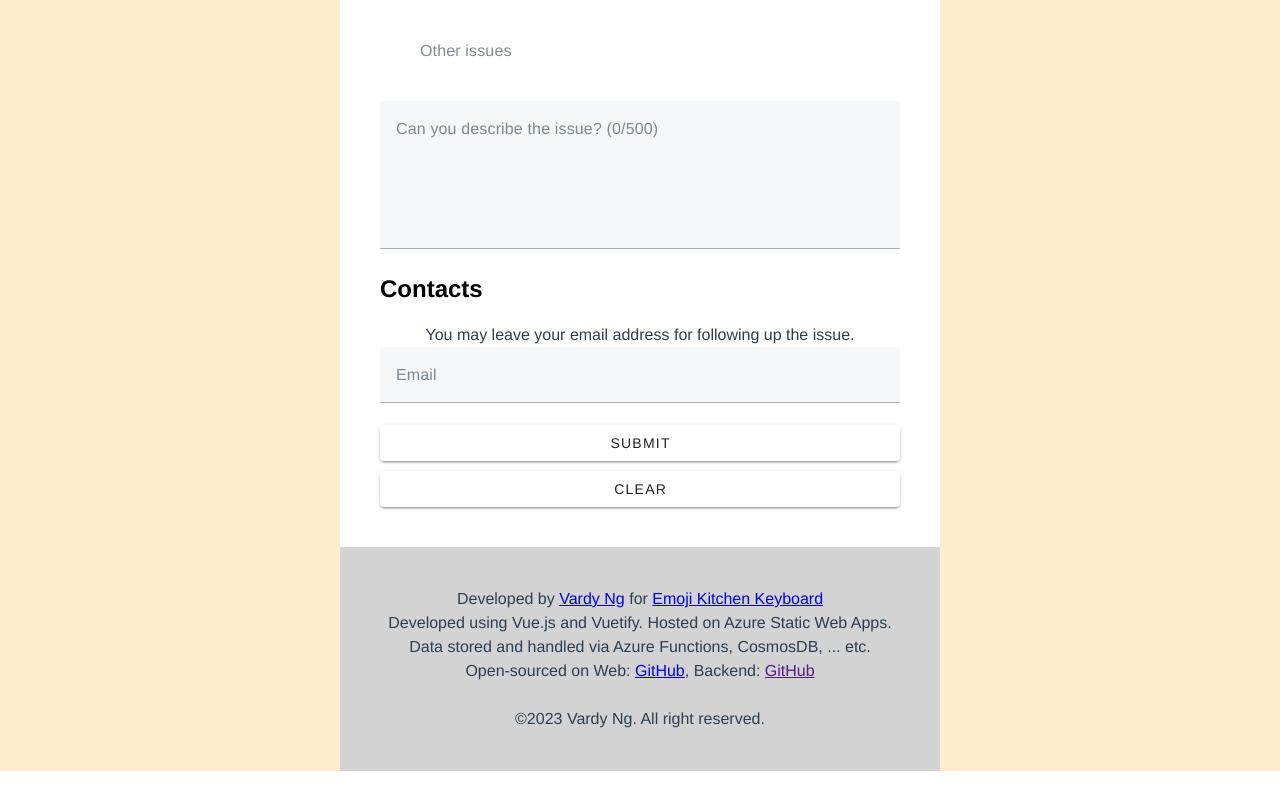
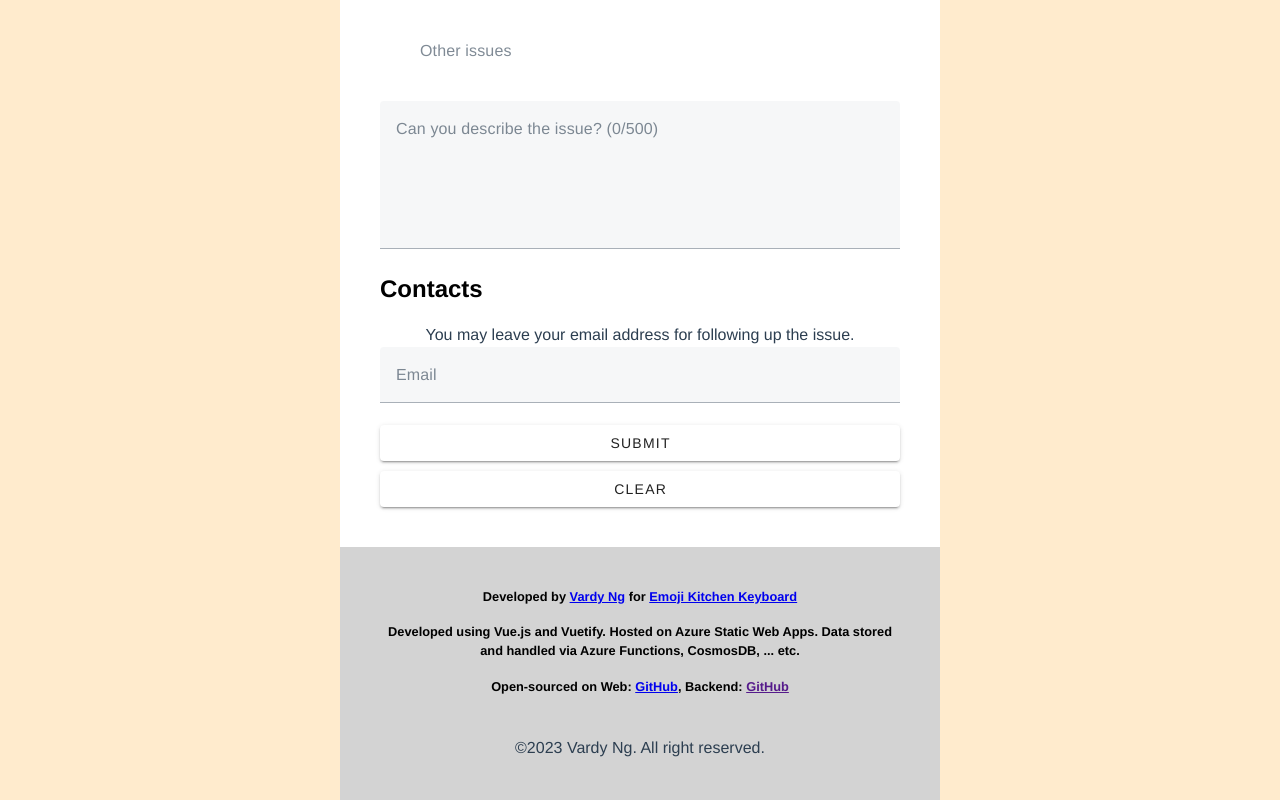
Before and after one commit to VardyNg/emoji-kitchen-keyboard-support-web, a Vue app: page / in a window 1280 px wide. Shown: the part 903-1703 px from the top of the page. Before the commit the page ends 1674 px from the top, so only its background shows below. Built offline with nearby package versions, Linux system fonts and the light colour scheme.

Commit message:
add footer-font css class

```diff
--- a/src/components/Footer.vue
+++ b/src/components/Footer.vue
@@ -1,12 +1,12 @@
 <template>
   <div style="background-color: lightgray;">
-    <p>
+    <p class="footer-font">
       Developed by <a :href=authorWebsite target="_blank">{{ author }}</a> for <a :href=appURL target="_blank">{{ appNames  }}</a>
     </p>
-    <p>
+    <p class="footer-font">
       Developed using Vue.js and Vuetify. Hosted on Azure Static Web Apps. Data stored and handled via Azure Functions, CosmosDB, ... etc.
     </p>
-    <p>
+    <p class="footer-font">
       Open-sourced on Web: <a :href="webGithubURL" target="_blank">GitHub</a>, Backend: <a :href="backendGithubURL" target="_blank">GitHub</a>
     </p>
     <br/>
--- a/src/style.css
+++ b/src/style.css
@@ -5,3 +5,10 @@
   text-align: left;
   color: #000;
 }
+.footer-font {
+  font-size: 0.8rem;
+  font-weight: 600;
+  margin-bottom: 1rem;
+  text-align: center;
+  color: #000;
+}
```
